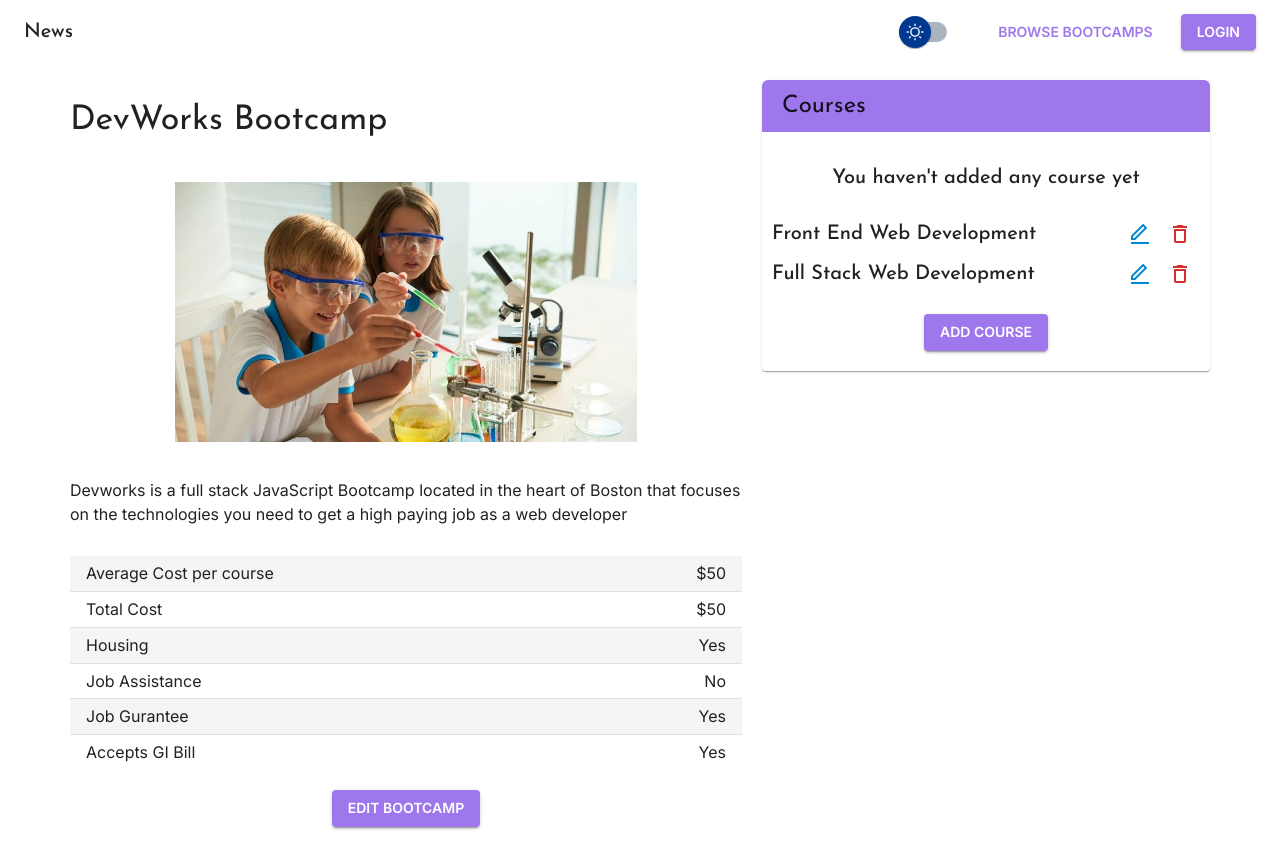
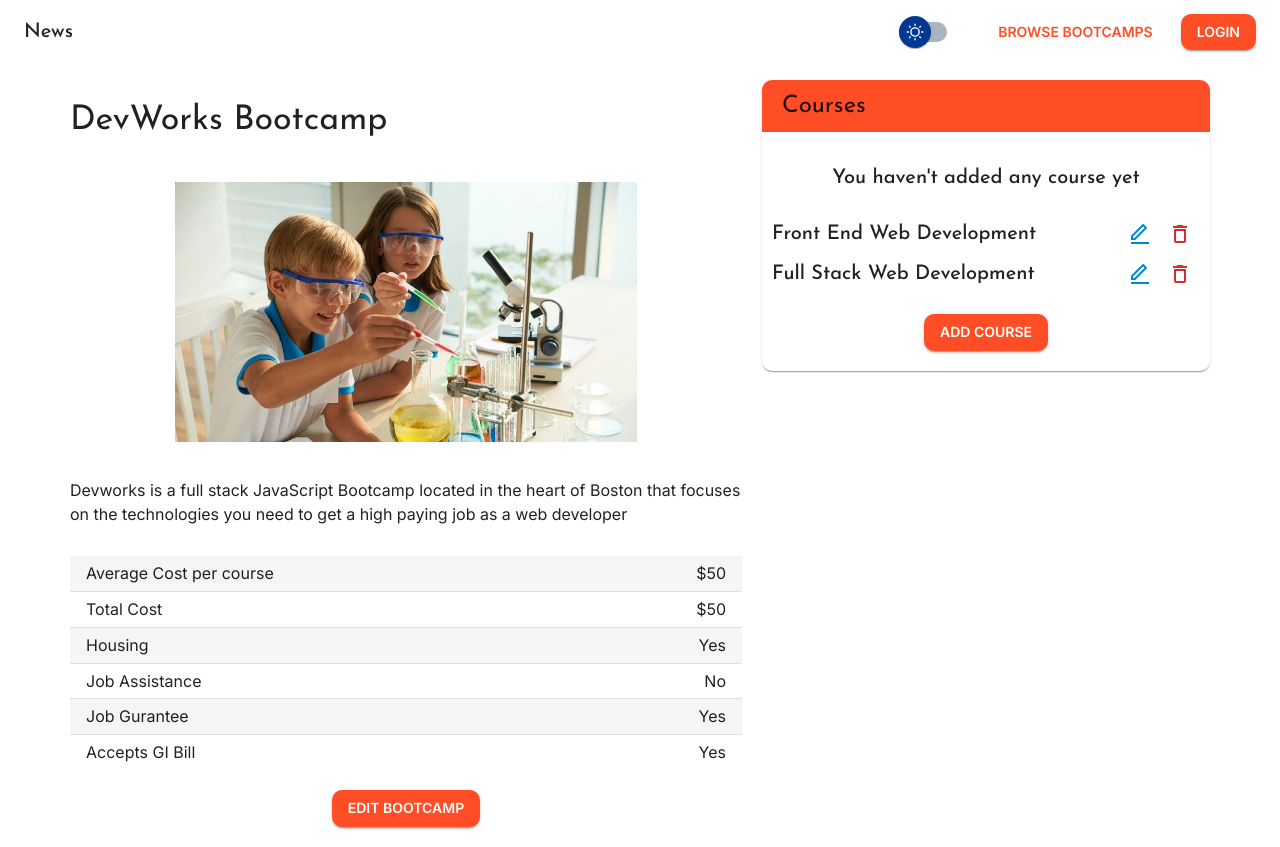
Before and after one commit to GolamMuid/DevTrain, a React (Create React App) app: page /manage-bootcamp in a window 1280 px wide. Built offline with nearby package versions, Linux system fonts and the light colour scheme; a web font is replaced by a local one.

Commit message:
added drawer

```diff
--- a/src/App.js
+++ b/src/App.js
@@ -13,7 +13,7 @@ function App() {
 		palette: {
 			mode: "light",
 			primary: {
-				main: "#9E77ED",
+				main: "#ff4e26",
 				// light: "rgb(24, 33, 64)",
 				// dark: "rgb(24, 33, 64)",
 			},
@@ -60,13 +60,16 @@ function App() {
 				fontFamily: "Josefin Sans,sans-serif",
 			},
 		},
+		shape: {
+			borderRadius: 10,
+		},
 	});
 
 	const themeDark = createTheme({
 		palette: {
 			mode: "dark",
 			primary: {
-				main: "#9E77ED",
+				main: "#ff4e26",
 				// light: "rgb(24, 33, 64)",
 				// dark: "rgb(24, 33, 64)",
 			},
@@ -114,6 +117,9 @@ function App() {
 				fontFamily: "Josefin Sans,sans-serif",
 			},
 		},
+		shape: {
+			borderRadius: 10,
+		},
 	});
 
 	return (
--- a/src/components/home/bootcamps/BootcampModel.js
+++ b/src/components/home/bootcamps/BootcampModel.js
@@ -5,7 +5,7 @@ import React from "react";
 function BootcampModel() {
 	const BootcampModel = styled(Paper)(({ theme }) => ({
 		marginBottom: "40px",
-		"& div:nth-child(1)": {
+		"& div:nth-of-type(1)": {
 			overflow: "hidden",
 			maxHeight: "220px",
 			maxWidth: "fit-content",
@@ -24,7 +24,7 @@ function BootcampModel() {
 	}));
 
 	return (
-		<BootcampModel elevation="3">
+		<BootcampModel elevation={3}>
 			<Box>
 				<img
 					src={`${process.env.PUBLIC_URL}/assets/images/class.jpg`}
--- a/src/components/login/Login.js
+++ b/src/components/login/Login.js
@@ -31,12 +31,16 @@ function Login() {
 				display="flex"
 				alignItems="center"
 				justifyContent="center"
-				sx={{ bgcolor: "white" }}
+				sx={{
+					backgroundImage: "url(/assets/images/gradient-bg.svg)",
+					backgroundSize: "cover",
+					backgroundPosition: "center",
+				}}
 			>
 				<Paper
 					sx={{
 						minWidth: { xs: "80vw", md: "50vw" },
-						backgroundColor: "rgba(255, 255, 255, .5)",
+						backgroundColor: "rgba(255, 255, 255, .15)",
 						backdropFilter: "blur(5px)",
 						padding: "20px",
 					}}
--- a/src/layouts/navbar/Navbar.js
+++ b/src/layouts/navbar/Navbar.js
@@ -4,13 +4,15 @@ import Box from "@mui/material/Box";
 import Toolbar from "@mui/material/Toolbar";
 import Typography from "@mui/material/Typography";
 import Button from "@mui/material/Button";
-import { FormControlLabel, Switch } from "@mui/material";
+import { Drawer, FormControlLabel, IconButton, Switch } from "@mui/material";
 import styled from "@emotion/styled";
 import ModeContext from "../../contexts/ModeContext";
 import { Link } from "react-router-dom";
+import MenuIcon from "@mui/icons-material/Menu";
+import TopDrawer from "./TopDrawer";
+// import TopDrawer from "./TopDrawer";
 
-function Navbar() {
-  const MaterialUISwitch = styled(Switch)(({ theme }) => ({
+export const MaterialUISwitch = styled(Switch)(({ theme }) => ({
 	width: 62,
 	height: 34,
 	padding: 7,
@@ -28,8 +30,7 @@ function Navbar() {
 			},
 			"& + .MuiSwitch-track": {
 				opacity: 1,
-          backgroundColor:
-            theme.palette.mode === "dark" ? "#8796A5" : "#aab4be",
+				backgroundColor: theme.palette.mode === "dark" ? "#8796A5" : "#aab4be",
 			},
 		},
 	},
@@ -58,26 +59,31 @@ function Navbar() {
 	},
 }));
 
+function Navbar() {
 	const { handleDarkMode, darkMode } = useContext(ModeContext);
 
 	const [scrolled, setScrolled] = useState(false);
 
 	window.addEventListener("scroll", () => {
-    if (window.scrollY > 80) {
+		if (window.scrollY > 40) {
 			setScrolled(true);
 		} else {
 			setScrolled(false);
 		}
 	});
 
+	const [drawerState, setDrawerState] = useState(false);
 	return (
 		<AppBar
 			enableColorOnDark
-      elevation={scrolled ? 4 : 0}
+			elevation={scrolled || drawerState ? 4 : 0}
 			sx={
-        scrolled ? { bgcolor: "white" } : { bgcolor: "rgba(255, 0, 0, 0.0);" }
+				scrolled
+					? { bgcolor: "rgba(255, 255, 255, .85)", backdropFilter: "blur(5px)" }
+					: { bgcolor: "rgba(255, 0, 0, 0.0);" }
 			}
 		>
+			<TopDrawer drawerState={drawerState} setDrawerState={setDrawerState} />
 			<Toolbar>
 				<Typography
 					variant="h6"
@@ -87,7 +93,11 @@ function Navbar() {
 				>
 					News
 				</Typography>
-        <Box display="flex" gap="20px" alignItems="center">
+				<Box
+					display={{ xs: "none", md: "flex" }}
+					gap="20px"
+					alignItems="center"
+				>
 					<FormControlLabel
 						onChange={handleDarkMode}
 						checked={darkMode}
@@ -100,6 +110,11 @@ function Navbar() {
 						Login
 					</Button>
 				</Box>
+				<Box display={{ xs: "block", md: "none" }}>
+					<IconButton onClick={() => setDrawerState(!drawerState)}>
+						<MenuIcon />
+					</IconButton>
+				</Box>
 			</Toolbar>
 		</AppBar>
 	);
--- /dev/null
+++ b/src/layouts/navbar/TopDrawer.js
@@ -0,0 +1,57 @@
+import styled from "@emotion/styled";
+import {
+	Button,
+	Drawer,
+	FormControlLabel,
+	List,
+	ListItem,
+} from "@mui/material";
+import { Box } from "@mui/system";
+import React from "react";
+import { useContext } from "react";
+import { Link } from "react-router-dom";
+import ModeContext from "../../contexts/ModeContext";
+import { MaterialUISwitch } from "./Navbar";
+
+const ListContainer = styled(List)(({ theme }) => ({
+	display: "flex",
+	flexDirection: "column",
+	justifyContent: "end",
+	"& li": {
+		width: "fit-content",
+		margin: "auto",
+	},
+}));
+
+function TopDrawer({ drawerState, setDrawerState }) {
+	const { handleDarkMode, darkMode } = useContext(ModeContext);
+
+	return (
+		<Drawer
+			anchor="top"
+			open={drawerState}
+			onClose={() => {
+				setDrawerState(false);
+			}}
+			sx={{ zIndex: "5" }}
+		>
+			<Box paddingTop="60px">
+				<ListContainer>
+					<ListItem>
+						<Link to="/bootcamps">Browse Bootcamp </Link>
+					</ListItem>
+					<ListItem> Profile </ListItem>
+					<ListItem>
+						<FormControlLabel
+							onChange={handleDarkMode}
+							checked={darkMode}
+							control={<MaterialUISwitch />}
+						/>
+					</ListItem>
+				</ListContainer>
+			</Box>
+		</Drawer>
+	);
+}
+
+export default TopDrawer;
```
Also changed, not shown: public/assets/images/gradient-bg.svg (added), src/components/login/gradient-bg.svg (added). Lines whose indentation alone changed are shown as unchanged.
